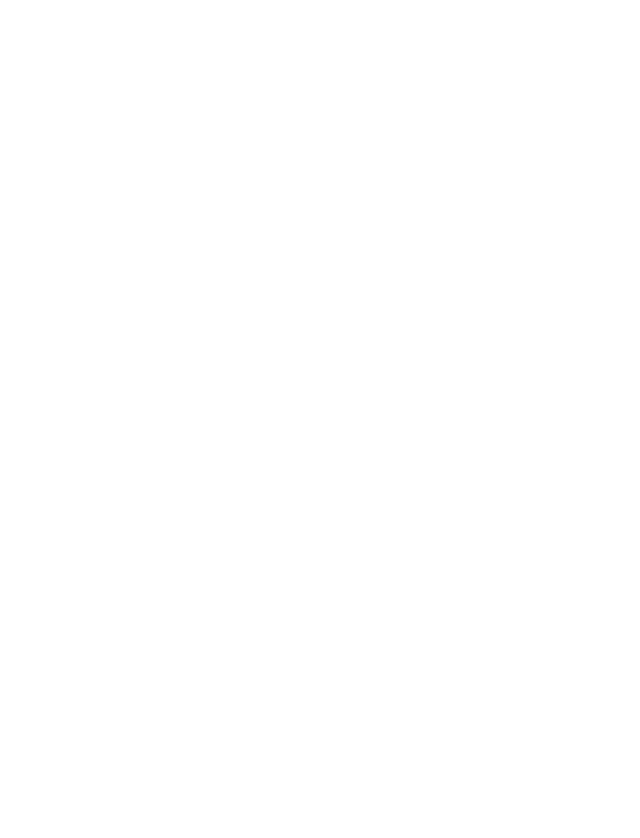
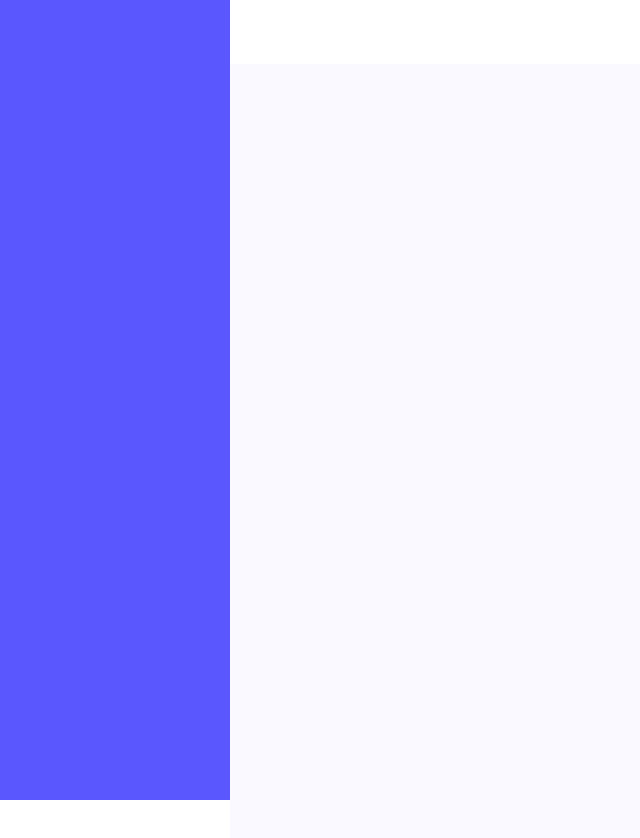
Before and after one commit to SomaTakata/dev-quest, a Next.js app: page / in a window 1280 px wide. Shown: the top 838 px of the page, without its empty margins (0-640 px from the left). Before the commit the page ends 800 px from the top, so only its background shows below. Built offline with nearby package versions, Linux system fonts and the light colour scheme.

Commit message:
feat: 🎸 create first layout

```diff
--- a/app/(dashboard)/page.tsx
+++ b/app/(dashboard)/page.tsx
@@ -2,8 +2,17 @@
 
 export default function Home() {
   return (
-    <div className="h-screen">
+    <div className="flex h-full">
+      <div className="h-full w-[280px] bg-[#5A57FF]">
+      </div>
+      <div className="w-full ">
+      <div className="bg-white w-full h-16 flex items-center justify-end p-5">
       <UserButton afterSignOutUrl="/sign-in" />
+      </div>
+      <div className="h-full bg-[#FAF9FF]">
+
+      </div>
+      </div>
     </div>
   )
 }
```
